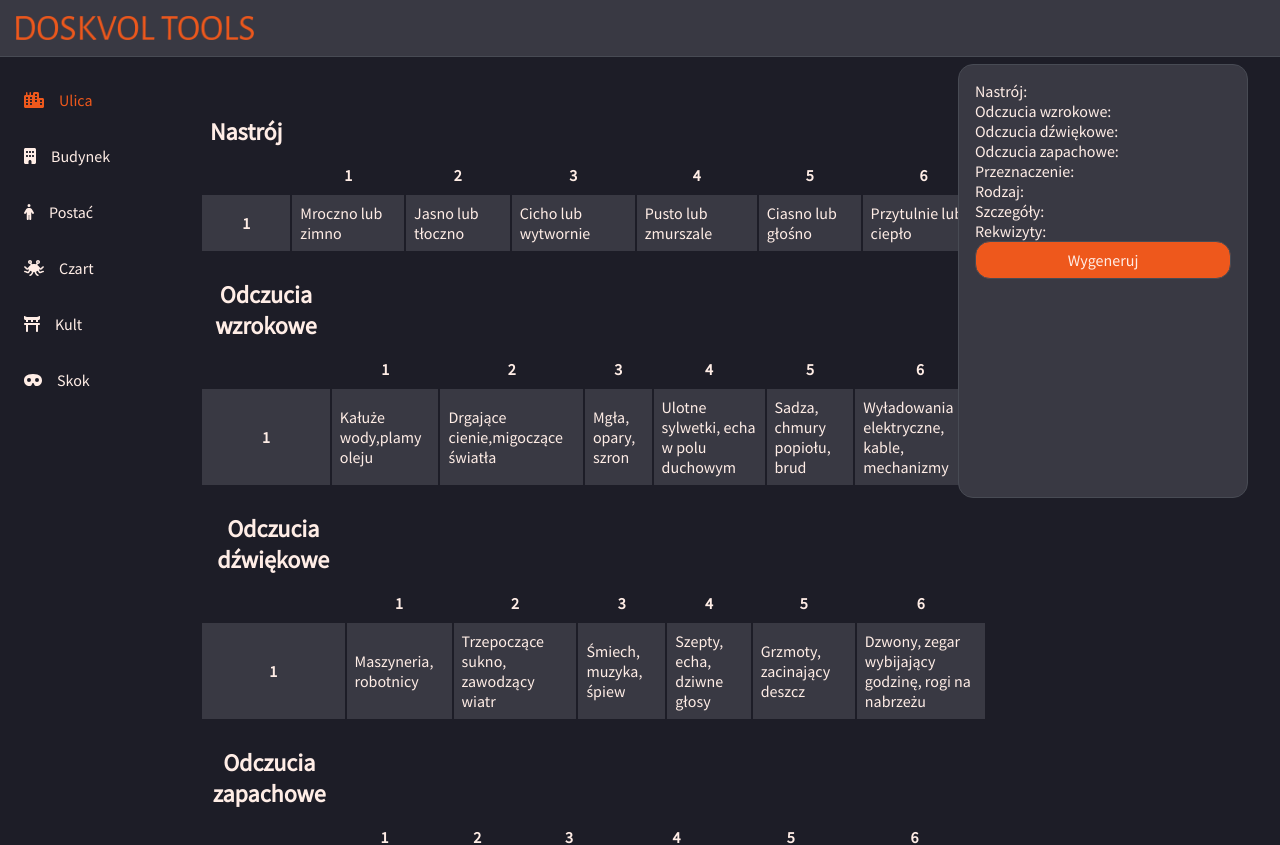
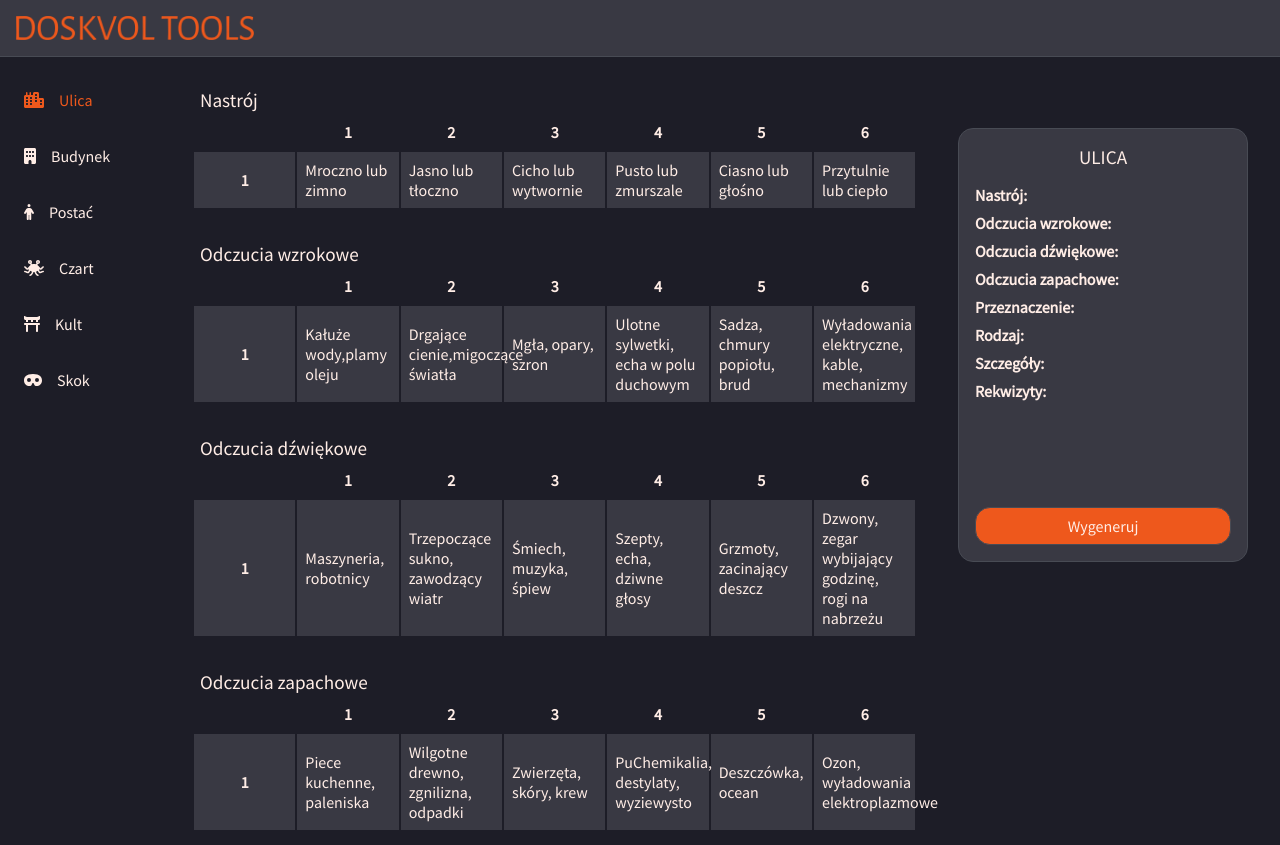
Before and after one commit to Katarzyna-Kadziolka/DoskvolTools, a Vue app in the folder doskvol-tools/: page /generator/street in a window 1280 px wide. Shown: the top 845 px of the page. Built offline with nearby package versions, Linux system fonts and the light colour scheme.

Commit message:
Table style

```diff
--- a/doskvol-tools/src/components/common/baseTable/BaseTable.vue
+++ b/doskvol-tools/src/components/common/baseTable/BaseTable.vue
@@ -9,7 +9,7 @@ const props = defineProps<{
 }>();
 
 const emit = defineEmits<{
-  (e: 'update:modelValue', value: string)
+  (e: 'update:modelValue', value: string) : void
 }>()
 
 const tableSize = props.tableData.rows[0].values.length;
@@ -37,10 +37,8 @@ const onTdClick = (value : string) => {
 </script>
 
 <template>
+  <span class="th-header">{{ tableData.title }}</span>
   <table>
-    <tr>
-      <th class="th-header">{{ tableData.title }}</th>
-    </tr>
     <tr>
       <th></th>
       <th v-for="i in tableSize" :key="i">{{ i }}</th>
@@ -59,14 +57,20 @@ const onTdClick = (value : string) => {
 
 <style scoped lang="scss">
 table {
-  padding: 8px;
+  margin-bottom: 32px;
+  width: 100%;
+  table-layout: fixed;
 }
 td, th {
   padding: 8px;
   border: 0;
 }
+th {
+  min-width: 32px;
+}
 td {
   cursor: pointer;
+
   &:hover {
     animation-name: hover-td;
     animation-duration: 0.6s;
@@ -76,17 +80,19 @@ td {
     background: $color-primary;
   }
 }
-tr:nth-child(even) {
+tr:nth-child(odd) {
   background-color: $color-background;
 }
-tr:nth-child(odd) {
+tr:nth-child(even) {
   background-color: $color-secondary;
 }
 
 .th-header {
   background-color: $color-background;
-  font-size: 1.5rem;
-  text-align: center;
+  font-size: 1.2rem;
+  width: 100%;
+  text-align: start;
+  padding-left: 8px;
 }
 
 @keyframes hover-td {
--- a/doskvol-tools/src/components/generator/streetGenerator/StreetGenerator.vue
+++ b/doskvol-tools/src/components/generator/streetGenerator/StreetGenerator.vue
@@ -9,11 +9,12 @@ import {useStreetStore} from "@/stores/StreetStore";
 import {storeToRefs} from "pinia";
 import {useI18n} from 'vue-i18n'
 import {useStreetGeneratorContent} from "@/components/generator/streetGenerator/StreetGeneratorContent";
+import StreetGeneratorResultElement from "@/components/generator/streetGenerator/StreetGeneratorResultElement.vue";
 
 const {t} = useI18n({useScope: "global"});
 
 const store = useStreetStore();
-const { street } = storeToRefs(store);
+const {street} = storeToRefs(store);
 
 const streetData = useStreetGeneratorContent();
 
@@ -21,26 +22,29 @@ const streetData = useStreetGeneratorContent();
 
 <template>
   <div class="street-generator_container">
-      <div>
-        <BaseTable v-model="street.mood" :table-data="streetData.getMood()" />
-        <BaseTable v-model="street.impressionsSights" :table-data="streetData.getImpressionsSights()" />
-        <BaseTable v-model="street.impressionsSounds" :table-data="streetData.getImpressionsSounds()" />
-        <BaseTable v-model="street.impressionsSmells" :table-data="streetData.getImpressionsSmells()" />
-        <BaseTable v-model="street.use" :table-data="streetData.getUse()" />
-        <BaseTable v-model="street.type" :table-data="streetData.getType()" />
-        <BaseTable v-model="street.details" :table-data="streetData.getDetails()" />
-        <BaseTable v-model="street.props" :table-data="streetData.getProps()" />
+    <div>
+      <BaseTable v-model="street.mood" :table-data="streetData.getMood()"/>
+      <BaseTable v-model="street.impressionsSights" :table-data="streetData.getImpressionsSights()"/>
+      <BaseTable v-model="street.impressionsSounds" :table-data="streetData.getImpressionsSounds()"/>
+      <BaseTable v-model="street.impressionsSmells" :table-data="streetData.getImpressionsSmells()"/>
+      <BaseTable v-model="street.use" :table-data="streetData.getUse()"/>
+      <BaseTable v-model="street.type" :table-data="streetData.getType()"/>
+      <BaseTable v-model="street.details" :table-data="streetData.getDetails()"/>
+      <BaseTable v-model="street.props" :table-data="streetData.getProps()"/>
+    </div>
+    <BaseCard class="street-generator_base-card">
+      <div class="street-generator_base-card-result">
+        <span class="street-generator_title">{{t("generator-navigation.street").toLocaleUpperCase()}}</span>
+        <StreetGeneratorResultElement :title="t('streets.mood.title')" :value="street.mood"/>
+        <StreetGeneratorResultElement :title="t('streets.impressions-sights.title')" :value="street.impressionsSights"/>
+        <StreetGeneratorResultElement :title="t('streets.impressions-sounds.title')" :value="street.impressionsSounds"/>
+        <StreetGeneratorResultElement :title="t('streets.impressions-smells.title')" :value="street.impressionsSmells"/>
+        <StreetGeneratorResultElement :title="t('streets.use.title')" :value="street.use"/>
+        <StreetGeneratorResultElement :title="t('streets.type.title')" :value="street.type"/>
+        <StreetGeneratorResultElement :title="t('streets.details.title')" :value="street.details"/>
+        <StreetGeneratorResultElement :title="t('streets.props.title')" :value="street.props"/>
       </div>
-    <BaseCard class="street-generator_base-card">
-      <span>{{ t("streets.mood.title") }}: {{street.mood}}</span>
-      <span>{{ t("streets.impressions-sights.title") }}: {{street.impressionsSights}}</span>
-      <span>{{ t("streets.impressions-sounds.title") }}: {{street.impressionsSounds}}</span>
-      <span>{{ t("streets.impressions-smells.title") }}: {{street.impressionsSmells}}</span>
-      <span>{{ t("streets.use.title") }}: {{street.use}}</span>
-      <span>{{ t("streets.type.title") }}: {{street.type}}</span>
-      <span>{{ t("streets.details.title") }}: {{street.details}}</span>
-      <span>{{ t("streets.props.title") }}: {{street.props}}</span>
-      <BaseButton :name="t('generator-ui.generate')" class="street-generator_generate-button" />
+      <BaseButton :name="t('generator-ui.generate')"/>
     </BaseCard>
   </div>
 </template>
@@ -48,22 +52,33 @@ const streetData = useStreetGeneratorContent();
 <style scoped lang='scss'>
 .street-generator {
   &_container {
-    margin-top: 50px;
+    margin-top: 40px;
     display: grid;
     grid-template-columns: 2fr 1fr;
     width: 100%;
   }
+
   &_base-card {
     display: flex;
     flex-direction: column;
-    height: 50vh;
+    justify-content: space-between;
+    min-height: 50vh;
     width: 20vw;
     position: fixed;
     right: 32px;
-    top:64px;
+    top: 128px;
   }
-  &_generate-button {
 
+  &_title {
+    font-size: 1.2rem;
+    text-align: center;
+    margin-bottom: 8px;
+  }
+  &_base-card-result {
+    display: flex;
+    flex-direction: column;
+    row-gap: 8px;
+    margin-bottom: 24px;
   }
 }
 </style>
--- /dev/null
+++ b/doskvol-tools/src/components/generator/streetGenerator/StreetGeneratorResultElement.vue
@@ -0,0 +1,15 @@
+<script setup lang="ts">
+defineProps<{
+  title: string,
+  value: string
+}>()
+</script>
+
+<template>
+  <div>
+    <div>
+      <b>{{ title }}:</b>
+    </div>
+    {{ value }}
+  </div>
+</template>
--- a/doskvol-tools/src/locales/pl.json
+++ b/doskvol-tools/src/locales/pl.json
@@ -200,7 +200,7 @@
         "2" : "Paki towarów",
         "3" : "Sztaby metali",
         "4" : "Kuźnica",
-        "5" : "Węgiel / paliwo",
+        "5" : "Węgiel lub paliwo",
         "6" : "Odpady"
       },
       "6" : {
```
